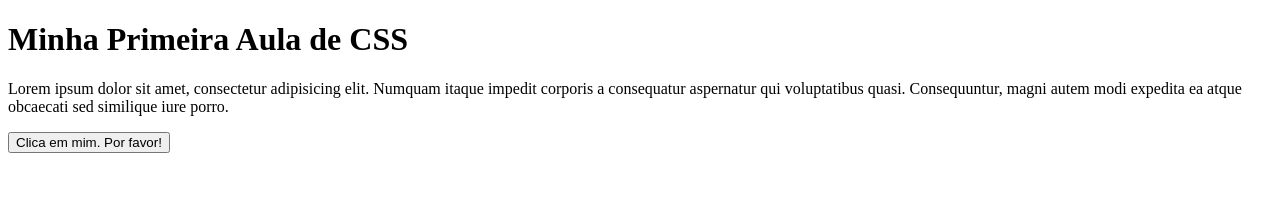
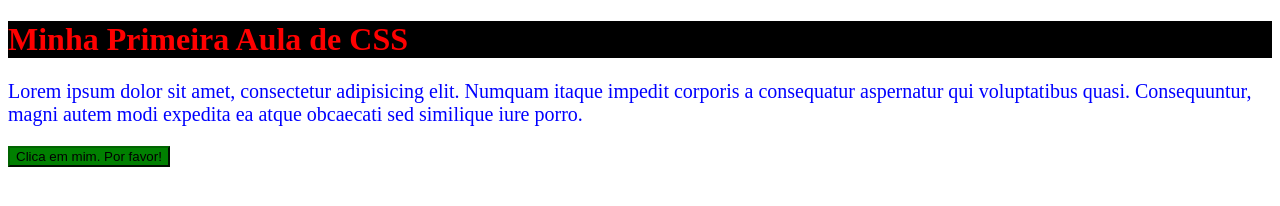
Before and after one commit to VicenteLocatelli/CSS, a plain HTML site: page index.html in a window 1280 px wide. Drawn offline with Linux system fonts and the light colour scheme.

Commit message:
Alteração style

```diff
--- a/index.html
+++ b/index.html
@@ -12,4 +12,18 @@
 
     <button>Clica em mim. Por favor!</button>
 </body>
+<style>
+    h1 {
+        color: red;
+        background: black;
+    }
+    p {
+        color: blue;
+        font-size: 20px;
+    }
+    button {
+        background: green;
+        border-color: darkgreen;
+    }
+</style>
 </html>
```
